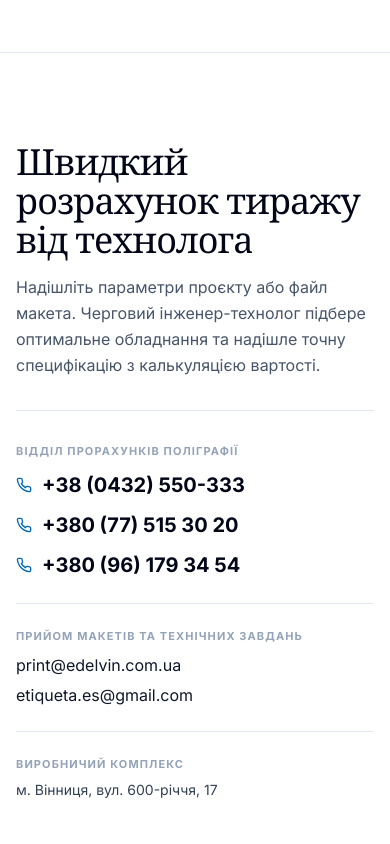
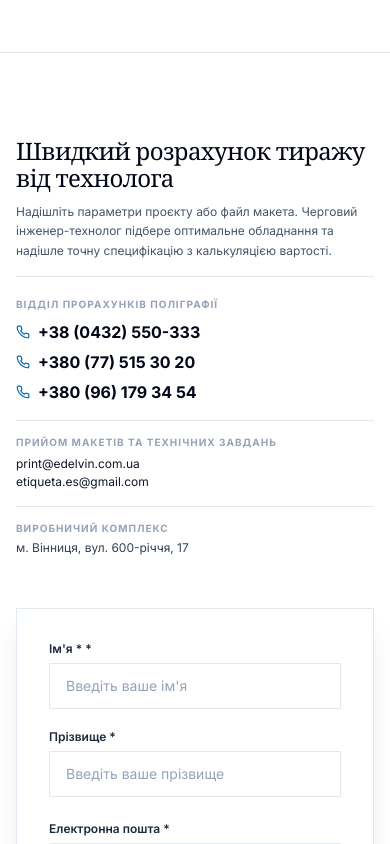
Before and after one commit to Genther055/Alfapo, a Next.js app: page / in a window 390 px wide. Shown: the part 8540-9384 px from the top of the page. Built offline with nearby package versions, Linux system fonts and the light colour scheme; a web font is replaced by a local one.

Commit message:
style(contact): reduce heading and phone font sizes for baseline alignment with inquiry form

```diff
--- a/src/app/page.tsx
+++ b/src/app/page.tsx
@@ -651,53 +651,53 @@ export default function HomePage() {
           <ScrollFadeIn>
             <div className="grid grid-cols-1 lg:grid-cols-12 gap-12 lg:gap-16 items-stretch">
 
-              {/* Ліва колонка: Інформація та прямі контакти на всю висоту форми */}
-              <div className="lg:col-span-4 flex flex-col justify-between py-2">
+              {/* Ліва колонка: Інформація та прямі контакти з ідеальним вирівнюванням по висоті */}
+              <div className="lg:col-span-4 flex flex-col justify-between py-1">
                 <div>
-                  <h2 className="font-serif text-4xl sm:text-5xl lg:text-6xl font-normal text-slate-950 tracking-tight leading-[1.08]">
+                  <h2 className="font-serif text-2xl sm:text-3xl lg:text-[32px] font-normal text-slate-950 tracking-tight leading-[1.14]">
                     {t.contactSection.title}
                   </h2>
-                  <p className="text-base sm:text-lg text-slate-600 font-normal mt-4 leading-relaxed">
+                  <p className="text-xs sm:text-sm text-slate-600 font-normal mt-2.5 leading-relaxed">
                     {t.contactSection.subtitle}
                   </p>
                 </div>
 
                 {/* Прямі контакти: Номери в колонку */}
-                <div className="pt-8 border-t border-slate-200 space-y-6 mt-8 lg:mt-auto">
+                <div className="pt-5 border-t border-slate-200 mt-4 space-y-4">
                   <div>
-                    <span className="text-[11px] font-sans text-slate-400 uppercase tracking-widest block mb-3 font-bold">
+                    <span className="text-[10px] font-sans text-slate-400 uppercase tracking-widest block mb-2 font-bold">
                       {t.contactSection.phoneDept}
                     </span>
-                    <div className="flex flex-col gap-3 font-sans">
+                    <div className="flex flex-col gap-1.5 font-sans">
                       <a
                         href="tel:+380432550333"
-                        className="text-xl sm:text-2xl font-bold text-slate-950 hover:text-edelvin-blue transition-colors flex items-center gap-2.5 w-fit"
+                        className="text-base sm:text-lg font-bold text-slate-950 hover:text-edelvin-blue transition-colors flex items-center gap-2 w-fit"
                       >
-                        <Phone className="w-4 h-4 text-edelvin-blue shrink-0" />
+                        <Phone className="w-3.5 h-3.5 text-edelvin-blue shrink-0" />
                         <span>+38 (0432) 550-333</span>
                       </a>
                       <a
                         href="tel:+380775153020"
-                        className="text-xl sm:text-2xl font-bold text-slate-950 hover:text-edelvin-blue transition-colors flex items-center gap-2.5 w-fit"
+                        className="text-base sm:text-lg font-bold text-slate-950 hover:text-edelvin-blue transition-colors flex items-center gap-2 w-fit"
                       >
-                        <Phone className="w-4 h-4 text-edelvin-blue shrink-0" />
+                        <Phone className="w-3.5 h-3.5 text-edelvin-blue shrink-0" />
                         <span>+380 (77) 515 30 20</span>
                       </a>
                       <a
                         href="tel:+380961793454"
-                        className="text-xl sm:text-2xl font-bold text-slate-950 hover:text-edelvin-blue transition-colors flex items-center gap-2.5 w-fit"
+                        className="text-base sm:text-lg font-bold text-slate-950 hover:text-edelvin-blue transition-colors flex items-center gap-2 w-fit"
                       >
-                        <Phone className="w-4 h-4 text-edelvin-blue shrink-0" />
+                        <Phone className="w-3.5 h-3.5 text-edelvin-blue shrink-0" />
                         <span>+380 (96) 179 34 54</span>
                       </a>
                     </div>
                   </div>
 
-                  <div className="pt-6 border-t border-slate-200">
-                    <span className="text-[11px] font-sans text-slate-400 uppercase tracking-widest block mb-2 font-bold">
+                  <div className="pt-3.5 border-t border-slate-200">
+                    <span className="text-[10px] font-sans text-slate-400 uppercase tracking-widest block mb-1.5 font-bold">
                       {t.contactSection.emailDept}
                     </span>
-                    <div className="space-y-1.5 font-sans text-base text-slate-900">
+                    <div className="space-y-0.5 font-sans text-xs sm:text-sm text-slate-900">
                       <a href="mailto:print@edelvin.com.ua" className="hover:text-edelvin-blue block transition-colors">
                         print@edelvin.com.ua
                       </a>
@@ -707,11 +707,11 @@ export default function HomePage() {
                     </div>
                   </div>
 
-                  <div className="pt-6 border-t border-slate-200">
-                    <span className="text-[11px] font-sans text-slate-400 uppercase tracking-widest block mb-2 font-bold">
+                  <div className="pt-3.5 border-t border-slate-200">
+                    <span className="text-[10px] font-sans text-slate-400 uppercase tracking-widest block mb-1 font-bold">
                       {t.contactSection.addressDept}
                     </span>
-                    <span className="font-sans text-sm text-slate-700 block">
+                    <span className="font-sans text-xs text-slate-700 block">
                       {t.contactSection.addressVal}
                     </span>
                   </div>
--- a/src/app/products/page.tsx
+++ b/src/app/products/page.tsx
@@ -968,61 +968,61 @@ export default function ProductsPage() {
         <div className="max-w-[1520px] mx-auto px-4 sm:px-6 lg:px-8 xl:px-10">
           <div className="grid grid-cols-1 lg:grid-cols-12 gap-12 lg:gap-16 items-stretch">
 
-            {/* Ліва колонка: контакти з фіксацією висоти */}
-            <div className="lg:col-span-4 flex flex-col justify-between py-2">
+            {/* Ліва колонка: контакти з ідеальним вирівнюванням по висоті */}
+            <div className="lg:col-span-4 flex flex-col justify-between py-1">
               <div>
-                <span className="text-xs font-sans font-bold uppercase tracking-[0.2em] text-edelvin-blue block mb-3">
+                <span className="text-[10px] font-sans font-bold uppercase tracking-widest text-edelvin-blue block mb-2">
                   ПРЯМИЙ ЗВ'ЯЗОК З ТЕХНОЛОГОМ
                 </span>
 
-                <h2 className="font-serif text-3xl sm:text-4xl text-slate-950 font-normal leading-tight mb-4">
+                <h2 className="font-serif text-2xl sm:text-3xl lg:text-[32px] text-slate-950 font-normal leading-[1.14] mb-2.5">
                   Швидкий розрахунок тиражу від інженера
                 </h2>
 
-                <p className="text-slate-600 text-sm leading-relaxed mb-8 font-light">
+                <p className="text-slate-600 text-xs sm:text-sm leading-relaxed mb-4 font-normal">
                   Надішліть параметри проєкту або файл макета. Черговий інженер-технолог підбере оптимальне обладнання, розрахує розкладку та надішле точну специфікацію з калькуляцією вартості.
                 </p>
 
-                <div className="space-y-4 pt-4 border-t border-slate-200">
-                  <span className="text-xs font-sans font-bold uppercase tracking-wider text-slate-400 block">
+                <div className="space-y-3 pt-3.5 border-t border-slate-200">
+                  <span className="text-[10px] font-sans font-bold uppercase tracking-widest text-slate-400 block">
                     ВІДДІЛ ПРОРАХУНКІВ ПОЛІГРАФІЇ
                   </span>
 
-                  <div className="space-y-2">
+                  <div className="space-y-1 font-sans">
                     <a
                       href="tel:+380432550333"
-                      className="flex items-center gap-3 text-base sm:text-lg font-bold text-slate-900 hover:text-edelvin-blue transition-colors"
+                      className="flex items-center gap-2 text-base sm:text-lg font-bold text-slate-900 hover:text-edelvin-blue transition-colors"
                     >
-                      <Phone className="w-4 h-4 text-edelvin-blue shrink-0" />
+                      <Phone className="w-3.5 h-3.5 text-edelvin-blue shrink-0" />
                       <span>+38 (0432) 550-333</span>
                     </a>
 
                     <a
                       href="tel:+380775153020"
-                      className="flex items-center gap-3 text-base sm:text-lg font-bold text-slate-900 hover:text-edelvin-blue transition-colors"
+                      className="flex items-center gap-2 text-base sm:text-lg font-bold text-slate-900 hover:text-edelvin-blue transition-colors"
                     >
-                      <Phone className="w-4 h-4 text-edelvin-blue shrink-0" />
+                      <Phone className="w-3.5 h-3.5 text-edelvin-blue shrink-0" />
                       <span>+380 (77) 515 30 20</span>
                     </a>
 
                     <a
                       href="tel:+380961793454"
-                      className="flex items-center gap-3 text-base sm:text-lg font-bold text-slate-900 hover:text-edelvin-blue transition-colors"
+                      className="flex items-center gap-2 text-base sm:text-lg font-bold text-slate-900 hover:text-edelvin-blue transition-colors"
                     >
-                      <Phone className="w-4 h-4 text-edelvin-blue shrink-0" />
+                      <Phone className="w-3.5 h-3.5 text-edelvin-blue shrink-0" />
                       <span>+380 (96) 179 34 54</span>
                     </a>
                   </div>
                 </div>
 
-                <div className="pt-6 border-t border-slate-200 mt-6 space-y-1 text-xs text-slate-500">
-                  <span className="font-bold text-slate-900 block mb-1">Прийом макетів та технічних завдань:</span>
+                <div className="pt-3.5 border-t border-slate-200 mt-3.5 space-y-0.5 text-xs text-slate-600 font-sans">
+                  <span className="font-bold text-slate-900 block mb-1 text-[11px]">Прийом макетів та техзавдань:</span>
                   <p>print@edelvin.com.ua</p>
                   <p>etiqueta.es@gmail.com</p>
                 </div>
               </div>
 
-              <div className="pt-8 border-t border-slate-200 mt-8 text-xs text-slate-400">
+              <div className="pt-4 border-t border-slate-200 mt-4 text-[11px] font-sans text-slate-400">
                 Виробничий комплекс: м. Вінниця, вул. 600-річчя, 17
               </div>
             </div>
```
